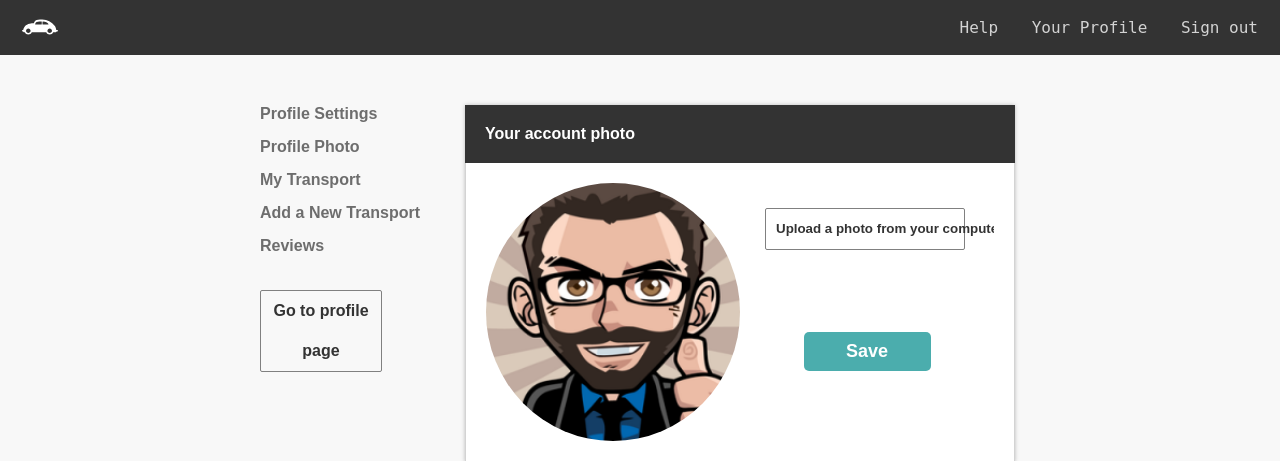
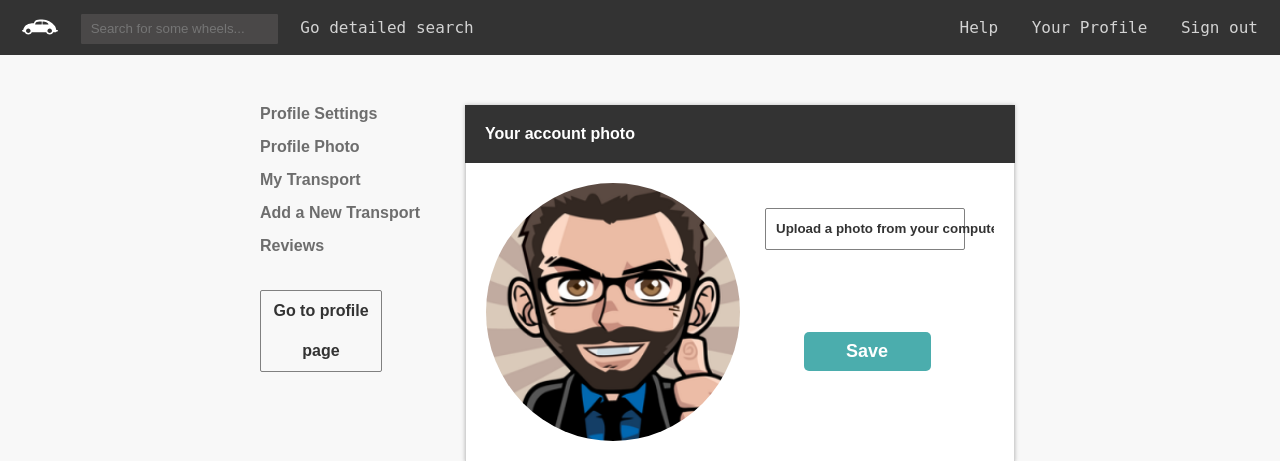
Before and after one commit to Airy-Fairy/airbnb-transport-website, a Flask app: page /user/admin in a window 1280 px wide. Shown: the top 461 px of the page. Run offline with Flask 2, Linux system fonts and the light colour scheme; a user stored in the database is signed in; some libraries are stand-ins or nearby versions.

Commit message:
little nav-search fix

```diff
--- a/wheels/static/scripts/userpage.js
+++ b/wheels/static/scripts/userpage.js
@@ -3,14 +3,19 @@
  * Sends clicked link name to the server
  * @param  {object} event Redirect event object
  */
-$('#left-col-list a').click(function(event) {
-    event.preventDefault();
-    var linkName = this.name;
-    var userName = document.URL.split('/').pop();
-    $.post(
-        '/user/' + userName,
-        {
-            name: linkName
-        }
-    );
+// $('#left-col-list a').click(function(event) {
+//     event.preventDefault();
+//     var linkName = this.name;
+//     var userName = document.URL.split('/').pop();
+//     $.post(
+//         '/user/' + userName + '/' + linkName,
+//         {
+//             page_name: linkName
+//         }
+//     );
+// });
+
+
+$( document ).ready(function() {
+    $('.nav-search-block').show();
 });
--- a/wheels/templates/base.html
+++ b/wheels/templates/base.html
@@ -29,14 +29,14 @@
                         <li>
                             <div class="nav-search">
                                 <form action="/search" method="get">
-                                    <input type="search" name="search" placeholder="Search for some wheels">
+                                    <input type="search" name="search" placeholder="Search for some wheels...">
                                     <input type="submit" name="search-btn">
                                 </form>
                             </div>
                         </li>
                         <li>
                             <div class="go-detailed">
-                                <a id="go-detailed-btn" class="link-as-text cool-hover">Go detailed search</a>
+                                <a href="{{ url_for('search') }}" id="go-detailed-btn" class="link-as-text cool-hover">Go detailed search</a>
                             </div>
                         </li>
                     </span>
--- a/wheels/templates/search_results.html
+++ b/wheels/templates/search_results.html
@@ -2,7 +2,7 @@
 
 {% block content %}
     <body>
-    <section class="search" hidden="hidden">
+    <section class="search">
         {% include "search_bar.html" %}
     </section>
         <div class="map-block">
```
Also changed, not shown: wheels/static/scripts/search.js (+1 -7 lines).
